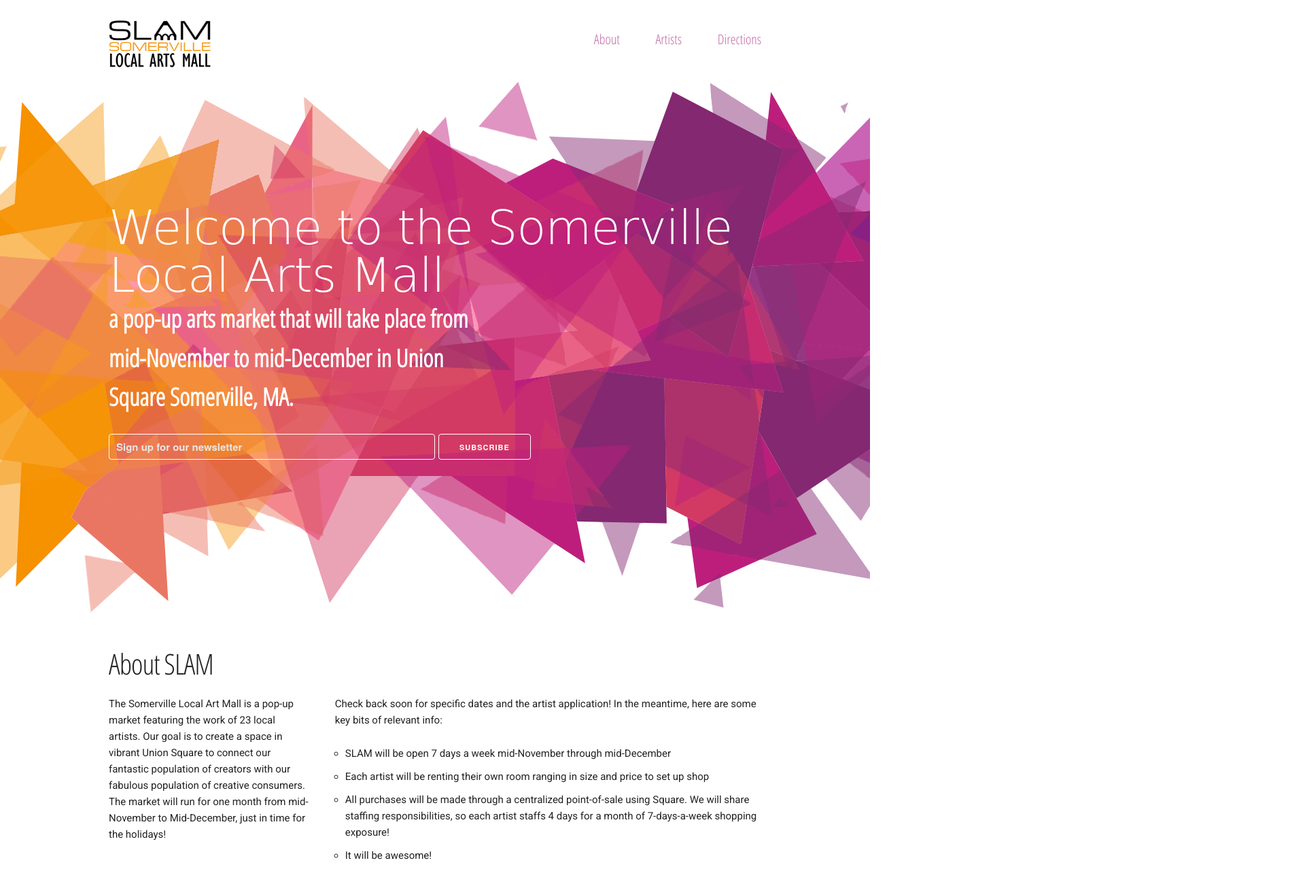
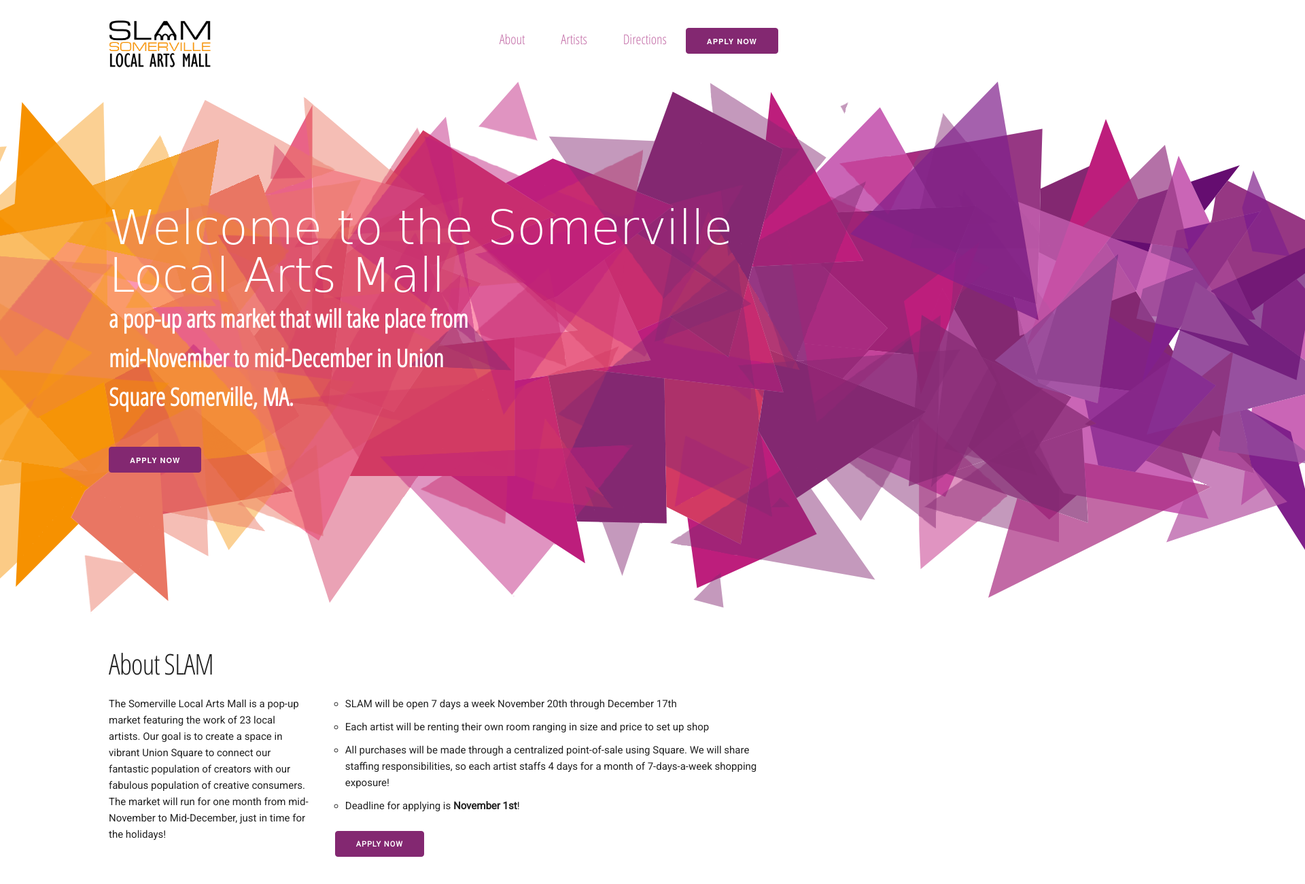
Before and after one commit to lunsh/slam, a plain HTML site: page index.html in a window 1280 px wide. Shown: the top 1300 px of the page at 68% size, 1920 px wide, since content can reach past the window. Drawn offline with nearby package versions, Linux system fonts and the light colour scheme; some packages are replaced by stand-ins of ours; a script that the page names is missing; a web font is replaced by a local one.

Commit message:
Adding google form links

```diff
--- a/css/skeleton.css
+++ b/css/skeleton.css
@@ -206,8 +206,8 @@ input[type="submit"].button-primary,
 input[type="reset"].button-primary,
 input[type="button"].button-primary {
   color: #FFF;
-  background-color: #33C3F0;
-  border-color: #33C3F0; }
+  background-color: #832871;
+  border-color: #832871; }
 .button.button-primary:hover,
 button.button-primary:hover,
 input[type="submit"].button-primary:hover,
@@ -219,8 +219,8 @@ input[type="submit"].button-primary:focus,
 input[type="reset"].button-primary:focus,
 input[type="button"].button-primary:focus {
   color: #FFF;
-  background-color: #1EAEDB;
-  border-color: #1EAEDB; }
+  background-color: #a12377;
+  border-color: #a12377; }
 
 
 /* Forms
--- a/css/styles.css
+++ b/css/styles.css
@@ -69,6 +69,11 @@ header nav {
   color: #c269a5;
   font-size: 20px;
 }
+.navigation a.button {
+  font-size: 11px;
+  padding: 0 30px;
+  font-family: "HelveticaNeue", "Helvetica Neue", Helvetica, Arial, sans-serif;
+}
 .navigation a:hover {
   color: #333;
 }
@@ -79,6 +84,9 @@ header nav {
   height: 2px;
   background: #333;
   transition: width .3s;
+}
+.navigation a.button:after {
+  display: none;
 }
 .navigation a:hover:after {
     width: 100%;
--- a/index.html
+++ b/index.html
@@ -41,6 +41,7 @@
             <li><a href="#about">About</a></li>
             <li><a href="#artists">Artists</a></li>
             <li><a href="#directions">Directions</a></li>
+            <li><a href="https://docs.google.com/forms/d/e/1FAIpQLSfX2Jz1uUOnZR-yuS6YXyDnQF9N67bu0ntyeaa2Y9AxawKGbw/viewform" class="button button-primary apply-button">Apply Now</a></li>
           </ul>
         </nav>
       </header>
@@ -51,54 +52,34 @@
       <h1 class="animated">Welcome to the Somerville Local Arts Mall</h1>
       <p class="animated">a pop-up arts market that will take place from mid-November to mid-December in Union Square Somerville, MA.</p>
       <div class="input-group">
-        <!-- Begin MailChimp Signup Form -->
-          <div id="mc_embed_signup">
-            <form action="//somervillearts.us14.list-manage.com/subscribe/post?u=fbd3c349db625a69dd95de712&amp;id=8171be9b38" method="post" id="mc-embedded-subscribe-form" name="mc-embedded-subscribe-form" class="validate" target="_blank" novalidate>
-              <div id="mc_embed_signup_scroll">
-	            <div class="mc-field-group">
-                  <label for="mce-EMAIL" style="display: none;">Email Address </label>
-                  <input type="email"  placeholder="Sign up for our newsletter" value="" name="EMAIL" class="required email" id="mce-EMAIL">
-                </div>
-                <!-- real people should not fill this in and expect good things - do not remove this or risk form bot signups-->
-                <div style="position: absolute; left: -5000px;" aria-hidden="true"><input type="text" name="b_fbd3c349db625a69dd95de712_8171be9b38" tabindex="-1" value=""></div>
-                <input type="submit" value="Subscribe" name="subscribe" id="mc-embedded-subscribe" class="button">
-                <div id="mce-responses" class="mce-responses clear">
-                    <div class="response" id="mce-error-response" style="display:none"></div>
-                    <div class="response" id="mce-success-response" style="display:none"></div>
-                </div>
-              </div>
-            </form>
-        </div>
-        <script type='text/javascript' src='//s3.amazonaws.com/downloads.mailchimp.com/js/mc-validate.js'></script><script type='text/javascript'>(function($) {window.fnames = new Array(); window.ftypes = new Array();fnames[0]='EMAIL';ftypes[0]='email';fnames[1]='FNAME';ftypes[1]='text';fnames[2]='LNAME';ftypes[2]='text';}(jQuery));var $mcj = jQuery.noConflict(true);</script>
-        <!--End mc_embed_signup-->
+        <a href="https://docs.google.com/forms/d/e/1FAIpQLSfX2Jz1uUOnZR-yuS6YXyDnQF9N67bu0ntyeaa2Y9AxawKGbw/viewform" class="button button-primary apply-button">Apply Now</a>
       </div>
     </div>
   </div>
-  <section class="about animated fadeOut container" title="about" id="about">
+  <section class="about animated fadeOut container" id="about">
     <h2>About SLAM</h2>
     <div class="row">
       <div class="one-third column">
-        <p>The Somerville Local Art Mall is a pop-up market featuring the work of 23 local artists. Our goal is to create a space in vibrant Union Square to connect our fantastic population of creators with our fabulous population of creative consumers. The market will run for one month from mid-November to Mid-December, just in time for the holidays!</p>
+        <p>The Somerville Local Arts Mall is a pop-up market featuring the work of 23 local artists. Our goal is to create a space in vibrant Union Square to connect our fantastic population of creators with our fabulous population of creative consumers. The market will run for one month from mid-November to Mid-December, just in time for the holidays!</p>
       </div>
 
       <div class="two-thirds column">
-        <p>Check back soon for specific dates and the artist application! In the meantime, here are some key bits of relevant info:</p>
         <ul>
-          <li>SLAM will be open 7 days a week mid-November through mid-December</li>
+          <li>SLAM will be open 7 days a week November 20th through December 17th</li>
           <li>Each artist will be renting their own room ranging in size and price to set up shop</li>
           <li>All purchases will be made through a centralized point-of-sale using Square. We will share staffing responsibilities, so each artist staffs 4 days for a month of 7-days-a-week shopping exposure!</li>
-          <li>It will be awesome!</li>
+          <li>Deadline for applying is <strong>November 1st</strong>!</li>
         </ul>
-      </div>
 
-      <div class="middle">
-        <!--<a href="#" class="button button-primary">Apply Now</a>-->
+        <div>
+          <a href="https://docs.google.com/forms/d/e/1FAIpQLSfX2Jz1uUOnZR-yuS6YXyDnQF9N67bu0ntyeaa2Y9AxawKGbw/viewform" class="button button-primary">Apply Now</a>
+        </div>
       </div>
     </div>
 
   </section>
 
-  <div class="artists" title="artists" id="artists">
+  <div class="artists" id="artists">
     <div class="container">
       <section class="artists-section animated fadeOut" title="section">
         <h2>Meet the artists</h2>
@@ -133,8 +114,10 @@
               <div class="artist-placeholder placeholder7"></div>
           </li>
           <li class="artist">
-              <div class="overlay always-on-overlay "><span>YOU!</span></div>
-              <div class="artist-placeholder placeholder8"></div>
+              <a href="https://docs.google.com/forms/d/e/1FAIpQLSfX2Jz1uUOnZR-yuS6YXyDnQF9N67bu0ntyeaa2Y9AxawKGbw/viewform">
+                <div class="overlay always-on-overlay "><span>YOU!</span></div>
+                <div class="artist-placeholder placeholder8"></div>
+              </a>
           </li>
         </ul>
       </section>
```
